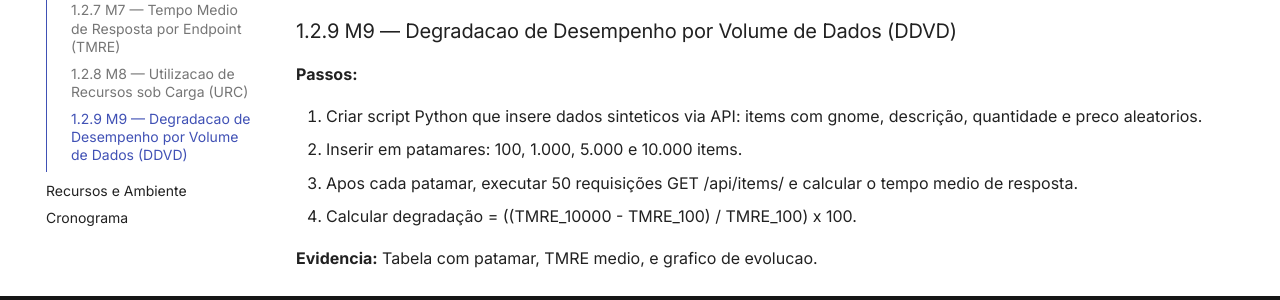
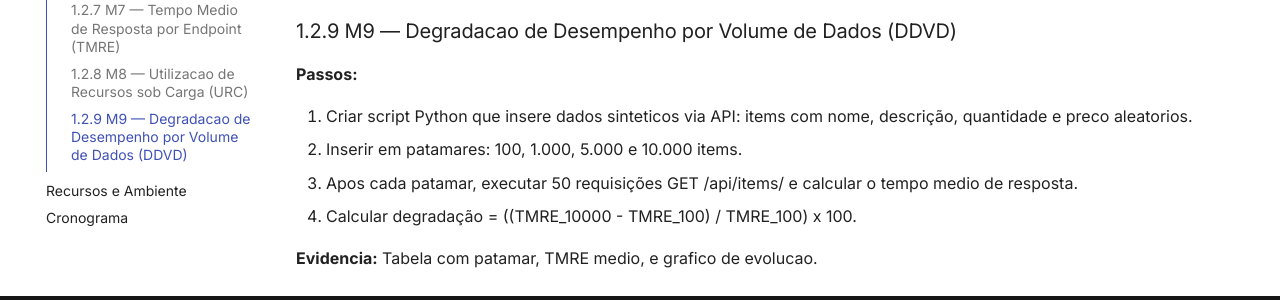
Before and after one commit to FCTE-Qualidade-de-Software-1/2026-1_T01_FRANS_BILAS, an MkDocs documentation site: the page built from docs/fase3/metodo_avaliacao.md, in a window 1280 px wide and 900 px high, scrolled down 3418 px. Shown: the part 540-840 px from the top of the window. Built offline with MkDocs 1.6.1 and Material for MkDocs 9.7.7, drawn with Linux system fonts in a browser that asks for light colours; comment, search, counter and statistics services are not loaded.

Commit message:
Update metodo_avaliacao.md
correção

```diff
--- a/docs/fase3/metodo_avaliacao.md
+++ b/docs/fase3/metodo_avaliacao.md
@@ -137,7 +137,7 @@ O plano abaixo traduz cada métrica especificada na Fase 2 em procedimentos conc
 
 **Passos:**
 
-1. Criar script Python que insere dados sinteticos via API: items com gnome, descrição, quantidade e preco aleatorios.
+1. Criar script Python que insere dados sinteticos via API: items com nome, descrição, quantidade e preco aleatorios.
 2. Inserir em patamares: 100, 1.000, 5.000 e 10.000 items.
 3. Apos cada patamar, executar 50 requisições GET /api/items/ e calcular o tempo medio de resposta.
 4. Calcular degradação = ((TMRE_10000 - TMRE_100) / TMRE_100) x 100.
```
